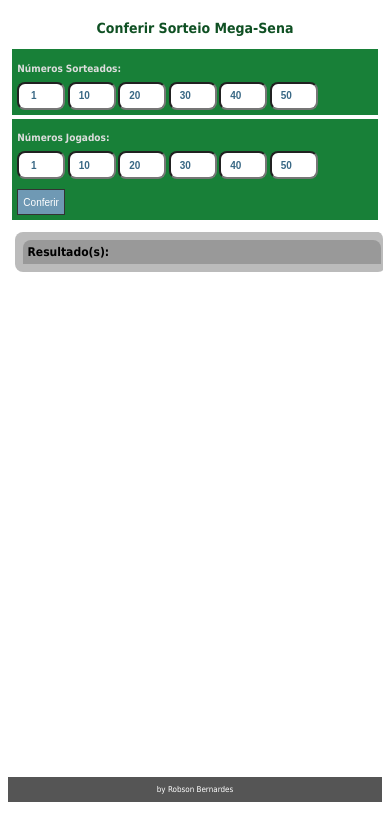
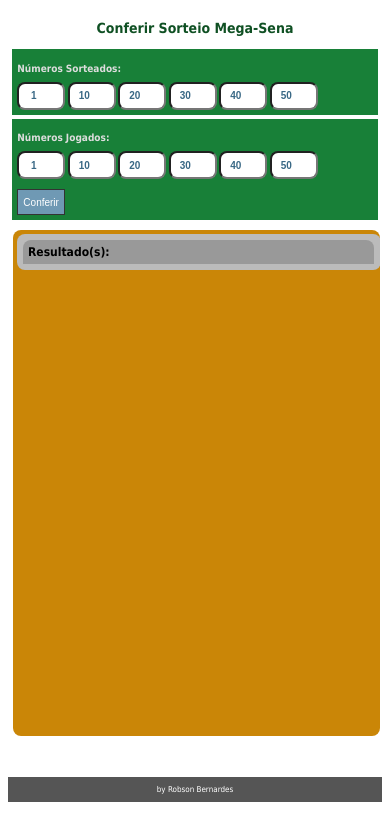
Before and after one commit to Robust14/Conferir-MegaSena, a plain HTML site: page index.html in a window 390 px wide. Drawn offline with Linux system fonts and the light colour scheme.

Commit message:
refactor: alter index.html

```diff
--- a/styles.css
+++ b/styles.css
@@ -56,7 +56,7 @@ input{
 }
 .div-res{
     position: absolute;
-    top: 24.6rem;
+    top: 24.8rem;
     height: 60vh;
     border-radius: 0.8rem;
     overflow: scroll;
@@ -177,20 +177,20 @@ noscript{
     .div-res{
         position: absolute;
         top: 22.5rem;
-        width: 94.5%;
-        margin: 0.6rem;
+        width: 94%;
+        margin: 0.5rem;
+        background: #ca8607;
         height: 60vh;
     }
     .hg{
         position: relative;
         top: 0rem;
-        width: 97.5%;
-        margin: 0.05rem;
+        width: 96%;
+        margin: 0.4rem;
         padding: 0.6rem;
     }
     .header-res{
         width: 97%;
-        margin: 0.2rem;
         background: #999;
     }
     .divAcertos{
```
